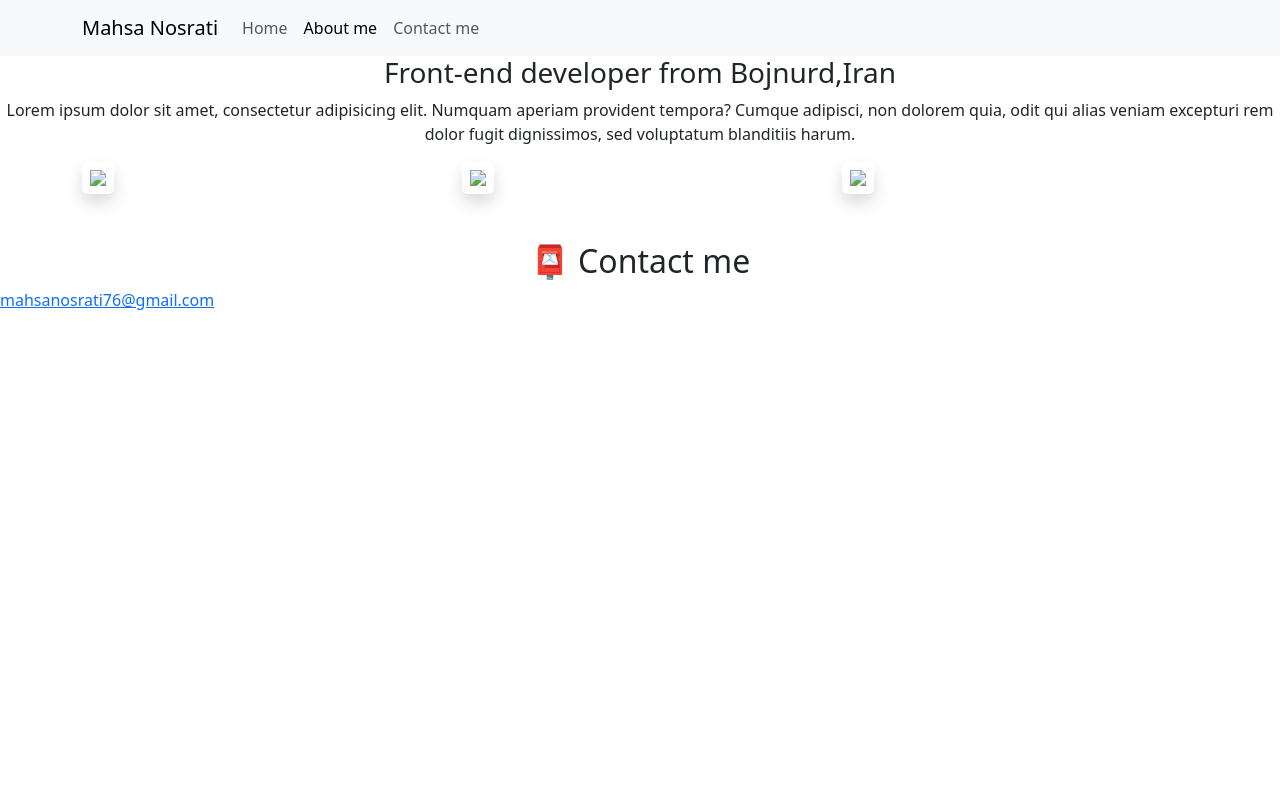
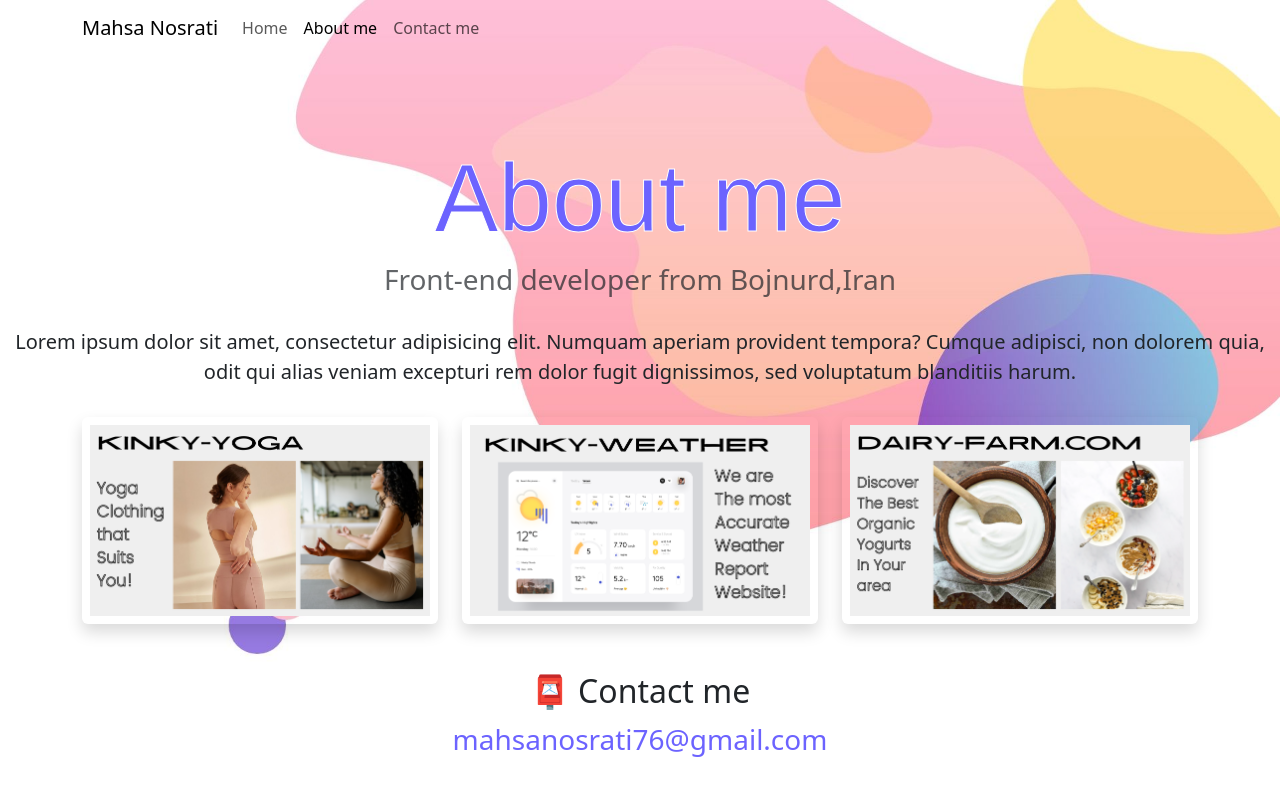
Before and after one commit to Mahy76/Mahsa-Nosrati-Portofolio, a plain HTML site: page about.html in a window 1280 px wide. Drawn offline with nearby package versions, Linux system fonts and the light colour scheme.

Commit message:
added the landing page illustrations and edited the heading of both pages

```diff
--- a/about.html
+++ b/about.html
@@ -4,7 +4,7 @@
     <meta charset="UTF-8" />
     <meta http-equiv="X-UA-Compatible" content="IE=edge" />
     <meta name="viewport" content="width=device-width, initial-scale=1.0" />
-    <link rel="stylesheet" href="style.css" />
+    <link rel="stylesheet" href="/styles.css" />
     <link
       href="https://cdn.jsdelivr.net/npm/bootstrap@5.3.0-alpha3/dist/css/bootstrap.min.css"
       rel="stylesheet"
@@ -16,11 +16,11 @@
       integrity="sha384-ENjdO4Dr2bkBIFxQpeoTz1HIcje39Wm4jDKdf19U8gI4ddQ3GYNS7NTKfAdVQSZe"
       crossorigin="anonymous"
     ></script>
-    <title>About Mahsa</title>
+    <title>Mahsa Nosrati Portofolio - Contact me page</title>
   </head>
   <body>
     <!-- Navbar section -->
-    <nav class="navbar navbar-expand-lg bg-body-tertiary fixed-top">
+    <nav class="navbar navbar-expand-lg fixed-top">
       <div class="container">
         <a class="navbar-brand" href="/">Mahsa Nosrati</a>
         <button
@@ -51,12 +51,14 @@
         </div>
       </div>
     </nav>
-
+    <div class="img-header">
+      <img src="/images/blob.jpg" class="img-fluid" />
+    </div>
     <!-- Navbar section -->
-    <h1 class="top-text heading">About me</h1>
+    <h1 class="top-text about-me-main">About me</h1>
     <h3 class="text-center">Front-end developer from Bojnurd,Iran</h3>
     <div class="about-paragraphs text-center">
-      <p>
+      <p class="lead">
         Lorem ipsum dolor sit amet, consectetur adipisicing elit. Numquam
         aperiam provident tempora? Cumque adipisci, non dolorem quia, odit qui
         alias veniam excepturi rem dolor fugit dignissimos, sed voluptatum
@@ -66,20 +68,32 @@
     <div class="container">
       <div class="row">
         <div class="col-md-4">
-          <img src="/images/yoga.png" class="img-fluid p-2 shadow rounded" />
+          <img
+            src="/images/kinky-yoga.png"
+            class="img-fluid p-2 shadow rounded"
+          />
         </div>
         <div class="col-md-4">
-          <img src="/images/weather.png" class="img-fluid p-2 shadow rounded" />
+          <img
+            src="/images/kinky-weather.png"
+            class="img-fluid p-2 shadow rounded"
+          />
         </div>
 
         <div class="col-md-4">
-          <img src="/images/yogurt.png" class="img-fluid p-2 shadow rounded" />
+          <img
+            src="/images/Dairy-Farm.com.png"
+            class="img-fluid p-2 shadow rounded"
+          />
         </div>
       </div>
     </div>
     <div class="mt-5" id="contact">
       <h2 class="text-center">📮 Contact me</h2>
-      <a href="mailto:mahsanosrati76@gmail.com" class="email-link text-center">
+      <a
+        href="mailto:mahsanosrati76@gmail.com"
+        class="email-link text-center mb-5"
+      >
         mahsanosrati76@gmail.com
       </a>
     </div>
--- a/styles.css
+++ b/styles.css
@@ -24,9 +24,20 @@ h3 {
   font-size: 24px;
   opacity: 0.7;
 }
+.about-me-main {
+  font-family: "Work Sans", sans-serif;
+  font-size: 96px;
+  color: #6c63ff;
+  -webkit-text-stroke: 1px white;
+}
 .heading {
+  font-family: "Work Sans", sans-serif;
+  -webkit-text-stroke: 1px white;
   font-size: 96px;
+
+  color: #6c63ff;
 }
+
 .top-text {
   margin-top: 120px;
 }
@@ -94,3 +105,17 @@ p {
   color: yellow;
   background-image: var(--bs-gradient);
 }
+@media (max-width: 576px) {
+  .image-content {
+    display: none;
+  }
+  .text-content {
+    text-align: center;
+  }
+  .heading {
+    font-size: 48px;
+  }
+}
+.img-header {
+  height: 20px;
+}
```
Also changed, not shown: index.html (+25 -13 lines), images/4439a2fc6291965d96ce4fd6fe857a92.png (added), images/Dairy-Farm.com.png (added), images/Weather forecast website.png (added), images/bg-radient.png (added), images/bg-radient2.webp (added), images/blob.jpg (added), images/dairy.webp (added), images/dairyfarm.jpg (added), images/kinky-weather.png (added), images/kinky-yoga.png (added), images/layered-waves-haikei (1).png (added), images/layered-waves-haikei (2).png (added), images/layered-waves-haikei (3).png (added), 2 more files.
